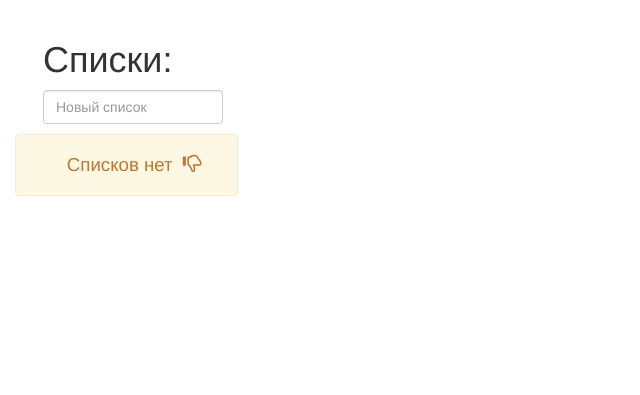
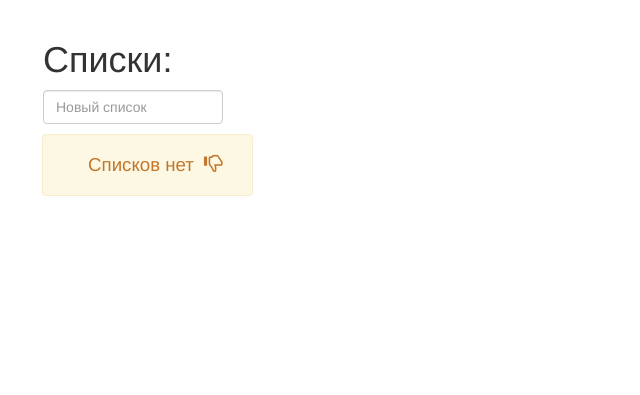
Before and after one commit to ksercs/AchieveMe, a Django app: a page that uses AchieveMe/app/templates/lists.html in a window 1280 px wide. Shown: the part 89-484 px from the top of the page, without its empty margins (0-640 px from the left). Run offline with Django 3.2, Linux system fonts and the light colour scheme; data that the repository does not hold is empty; some libraries are stand-ins or nearby versions.

Commit message:
Update lists.html
offset lists

```diff
--- a/AchieveMe/app/templates/lists.html
+++ b/AchieveMe/app/templates/lists.html
@@ -31,9 +31,11 @@
                      {% endfor %}
                     </ul>
                     {% else %}
+                    <div class="row" style="padding-left: 19%;">
                         <div class = "alert alert-warning text-center" style = "padding-left:30px;color:#C37629;">
                             <p>Списков нет <span class="glyphicon glyphicon-thumbs-down"></span> </p>
                         </div>
+                     </div>
                     {% endif %}
                 </div>
             </div>
```
